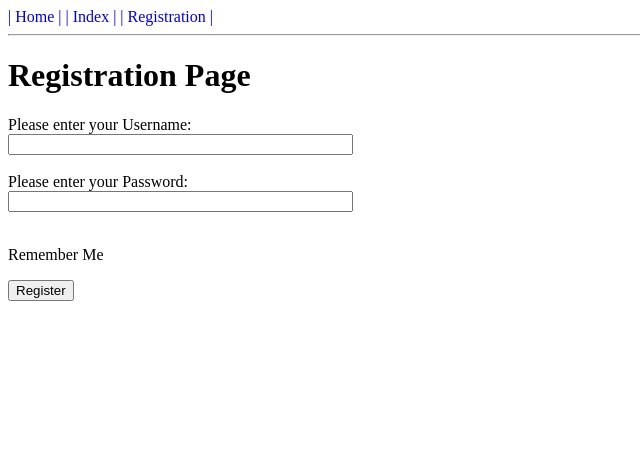
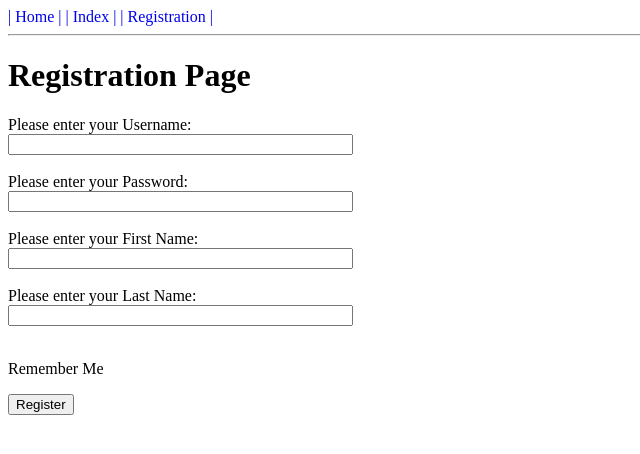
Before and after one commit to rmotr-students-code/002-pyp-demoday-g2, a Flask app: page /Registration in a window 1280 px wide. Shown: the top 454 px of the page, without its empty margins (0-640 px from the left). Run offline with Flask 2, Linux system fonts and the light colour scheme; parts of the project's set-up code (start-up, migrations or seed data) failed here and were passed over.

Commit message:
Working on databse

```diff
--- a/Glocal/forms.py
+++ b/Glocal/forms.py
@@ -1,24 +1,30 @@
 from wtforms import TextField, PasswordField, validators, ValidationError
 from flask_wtf import Form
 from models import User
+import re
 
 
-def check_username_unique(form, username):
+def check_unique(username):
     """Checks that the username is not already in the database"""
     if user_in_database(username.data):
         raise ValidationError('\'{}\' already chosen. Please choose another '
-                              'username'.format(username.data))
+                              'Username'.format(username.data))
 
 
 def user_in_database(username):
-    if User.query.filter_by(username=username).first():
-        return True
+    return User.query.filter_by(username=username).first()
+
+
+def letters_only(name):
+    """Checks that field only contains letters"""
+    if not re.search(r'^[a-zA-Z]*$', name):
+        raise ValidationError('Name must only contain letters.')
+
 
 
 class RegistrationForm(Form):
     username = TextField('Username', [validators.length(min=4, max=20,
-                        message='Username must be between 4 and 20 characters'),
-                                      check_username_unique])
+                        message='Username must be between 4 and 20 characters')])
 
     # Ensures the password contains at least one number and capital letter
     password = PasswordField('Password',
@@ -28,3 +34,11 @@ class RegistrationForm(Form):
                                 message='Password must alphanumeric and contain'
                                         ' at least one number and capital letter'
                               )])
+
+    first_name = TextField('First name',
+                           [validators.required(message='Please enter your first'
+                                                        'name')])
+
+    last_name = TextField('Last name',
+                          [validators.required(message='Please enter your last'
+                                                       'name')])
--- a/Glocal/models.py
+++ b/Glocal/models.py
@@ -5,10 +5,14 @@ class User(db.Model):
     id = db.Column(db.Integer, primary_key=True)
     username = db.Column(db.String(100), unique=True)
     password = db.Column(db.String(100), nullable=False)
+    first_name = db.Column(db.String(100), nullable=False)
+    last_name = db.Column(db.String(100), nullable=False)
 
-    def __init__(self, username, password):
+    def __init__(self, username, password, first_name, last_name):
         self.username = username
         self.password = password
+        self.first_name = first_name
+        self.last_name = last_name
 
     def __repr__(self):
         return '<name {}, othername {}'.format(self.username, self.password)
--- a/Glocal/templates/registration.html
+++ b/Glocal/templates/registration.html
@@ -15,6 +15,16 @@
             {% for error in form.password.errors %}
                 <span style="color: red;">[{{ error }}]</span>
             {% endfor %} <br>
+            Please enter your First Name:<br>
+            {{ form.first_name(size=40) }}<br>
+            {% for error in form.password.errors %}
+                <span style="color: red;">[{{ error }}]</span>
+            {% endfor %} <br>
+            Please enter your Last Name:<br>
+            {{ form.last_name(size=40) }}<br>
+            {% for error in form.last_name.errors %}
+                <span style="color: red;">[{{ error }}]</span>
+            {% endfor %} <br>
         </p>
         <p>Remember Me {{ form.remember_me }}</p>
         <p><input type="submit", value="Register"></p>
--- a/Glocal/views.py
+++ b/Glocal/views.py
@@ -15,10 +15,12 @@ def setup_page_dict():
     return page_dict
 
 
-def add_to_database(username, password):
-    db.create_all()
-    db.session.add(User(username, password))
-    db.session.commit()
+def add_to_database(*args):
+    for arg in args:
+        ##arg_list =
+        db.create_all()
+        db.session.add(User(arg))
+        db.session.commit()
 
 
 @app.route('/')
@@ -39,11 +41,12 @@ def index_page():
 def Registration():
     form = RegistrationForm(request.form)
     if request.method == 'POST' and form.validate():
-        add_to_database(form.username.data, form.password.data)
-        flash('The user: {user} was logged in'.format(user=form.username.data))
+        add_to_database(form.username.data, form.password.data,
+                        form.first_name.data, form.last_name.data)
+        flash('Welcome {first_name}!'.format(form.first_name.data))
 
         return redirect('/')
-    return render_template('registration.html', title='Login',
+    return render_template('registration.html', title='Registration',
                            page_dict=setup_page_dict(),
                            chosen_media=app.config['CHOSEN_MEDIA'],
                            form=form)
```
Also changed, not shown: Glocal/Database/glocal_user.db.
